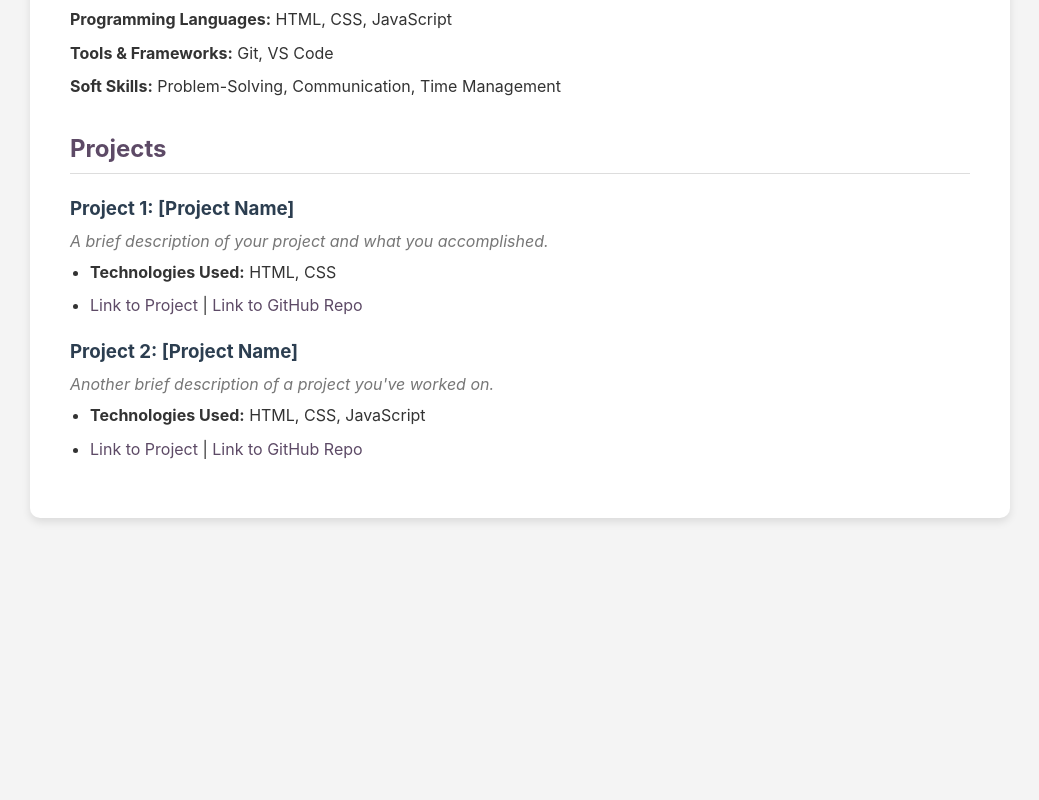
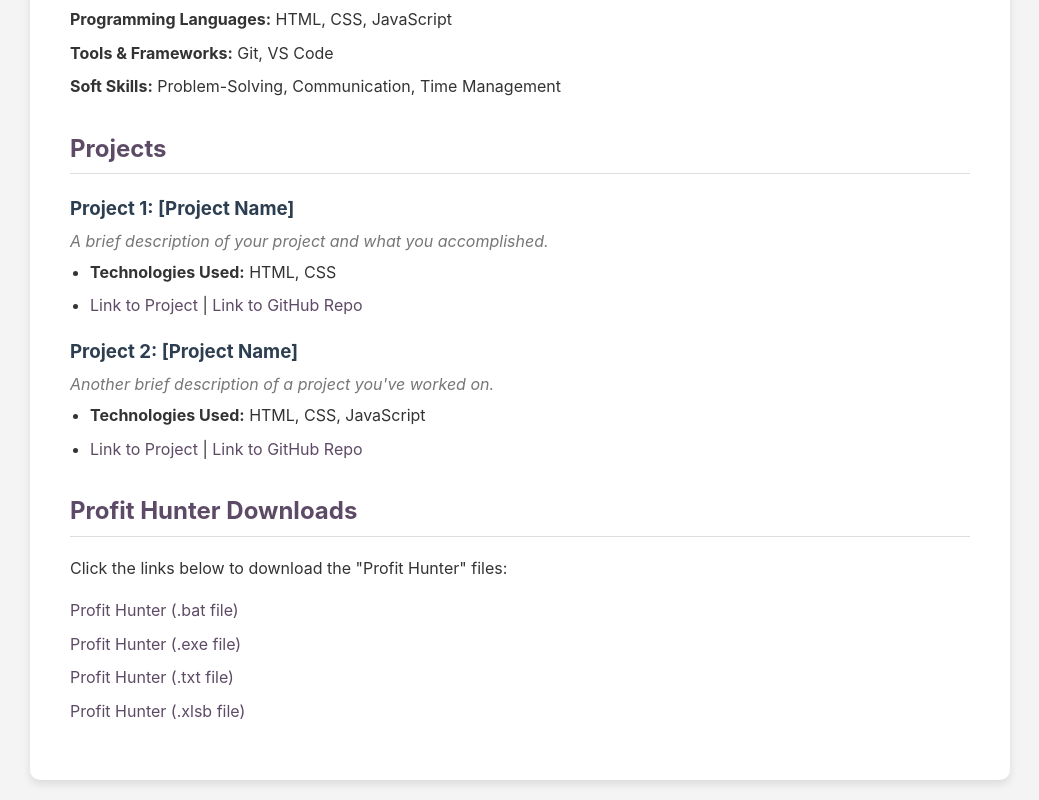
Before and after one commit to Sansohasarabjit/DemoResume, a plain HTML site: page index.html in a window 1280 px wide. Shown: the part 1846-2646 px from the top of the page, without its empty margins (120-1159 px from the left). Before the commit the page ends 2384 px from the top, so only its background shows below. Drawn offline with Linux system fonts and the light colour scheme.

Commit message:
Update index.html

```diff
--- a/index.html
+++ b/index.html
@@ -370,12 +370,13 @@
             <li><a href="#experience">Experience</a></li>
             <li><a href="#skills">Skills</a></li>
             <li><a href="#projects">Projects</a></li>
+            <li><a href="#downloads">Downloads</a></li>
         </ul>
     </nav>
 
     <div class="resume-container" id="top">
         <div class="header">
-            <img class="profile-pic" src="front sabu.png" alt="Sarabjit's Profile Picture">
+            <img class="profile-pic" src="./images/front sabu.png" alt="Sarabjit's Profile Picture">
             <h1>Sarabjit Singh</h1>
             <p class="tagline">⚡⚡a passionate trader and web developer⚡⚡</p>
         </div>
@@ -478,6 +479,17 @@
             </ul>
         </div>
 
+        <!-- Updated Downloads Section -->
+        <h2 id="downloads">Profit Hunter Downloads</h2>
+        <p>Click the links below to download the "Profit Hunter" files:</p>
+        <ul>
+            <li><a href="./Run_Profit_Hunter.bat" download="Run_Profit_Hunter.bat">Profit Hunter (.bat file)</a></li>
+            <li><a href="./Profit_Hunter_v1.0.exe" download="Profit_Hunter_v1.0.exe">Profit Hunter (.exe file)</a></li>
+            <li><a href="./key.txt" download="key.txt">Profit Hunter (.txt file)</a></li>
+            <li><a href="./final_analysis.xlsb" download="final_analysis.xlsb">Profit Hunter (.xlsb file)</a></li>
+        </ul>
+        <!-- End Updated Downloads Section -->
+
     </div>
 
     <button class="back-to-top" id="backToTopBtn">↑</button>
```
